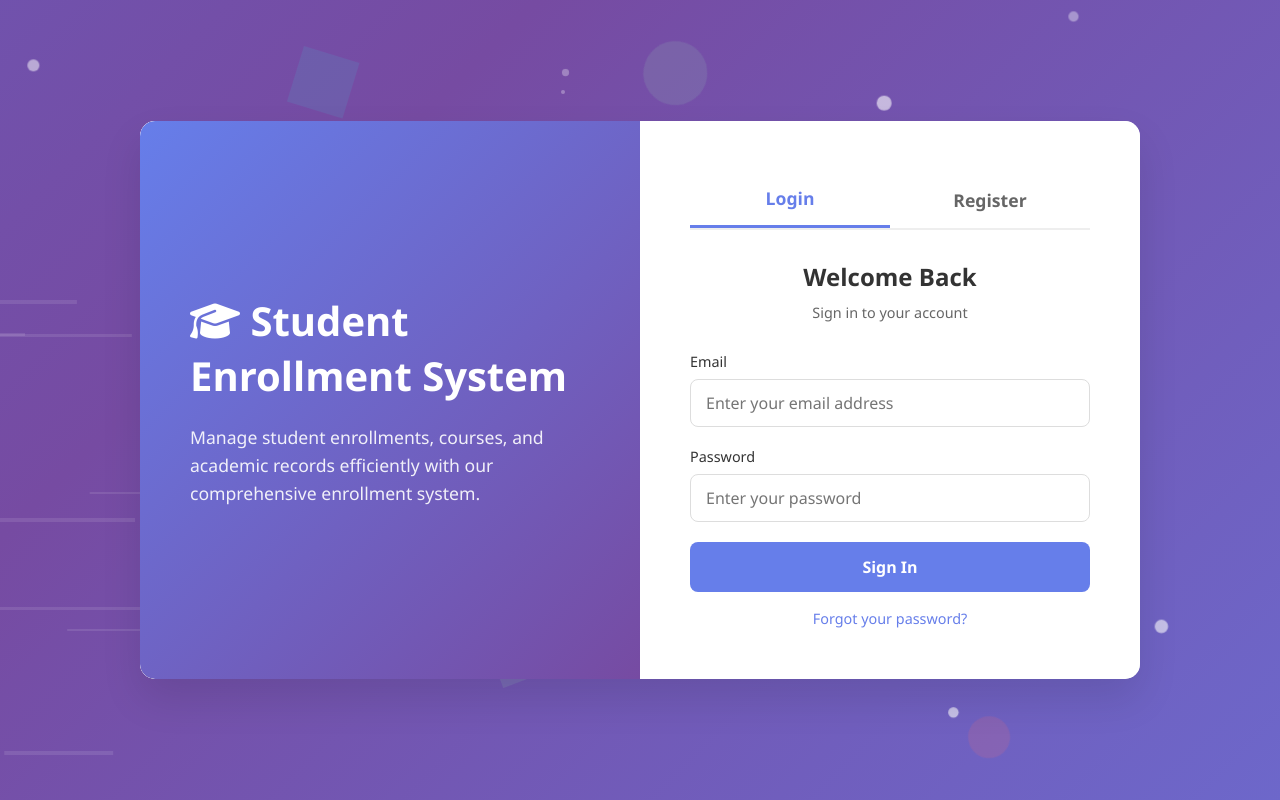
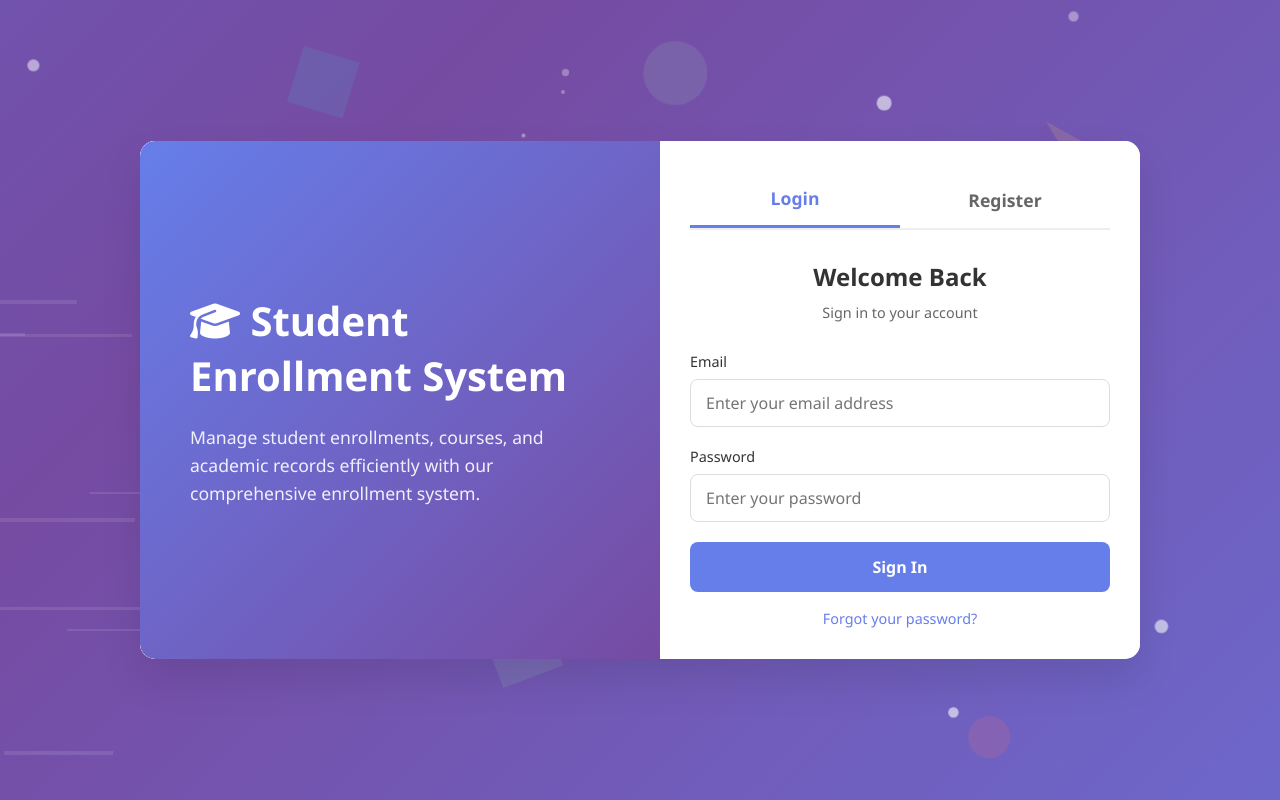
Before and after one commit to ynion-mabeamae/DBA_Student_Enrollment_System, a PHP site: page /student_enrollment_system/includes/login.php in a window 1280 px wide. Run offline with PHP 8.4, Linux system fonts and the light colour scheme.

Commit message:
adjust form section

```diff
--- a/student_enrollment_system/styles/login.css
+++ b/student_enrollment_system/styles/login.css
@@ -12,6 +12,7 @@ body {
     align-items: center;
     justify-content: center;
     padding: 20px;
+    overflow: hidden;
 }
 
 .container {
@@ -47,8 +48,8 @@ body {
 
 .form-section {
     flex: 1;
-    padding: 50px;
-    max-height: 795px;
+    padding: 30px;
+    max-height: 800px;
 }
 
 .form-toggle {
```
